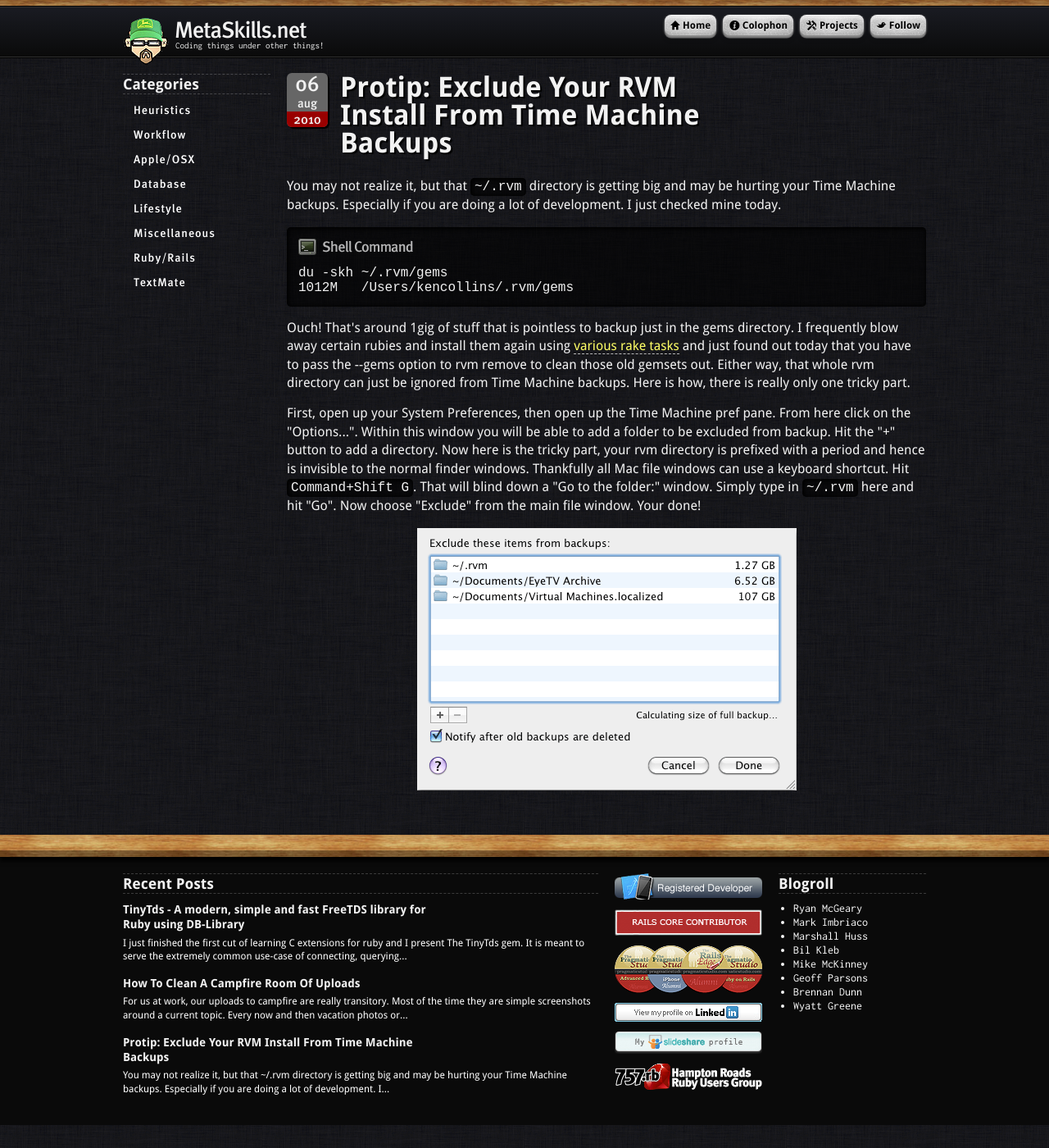
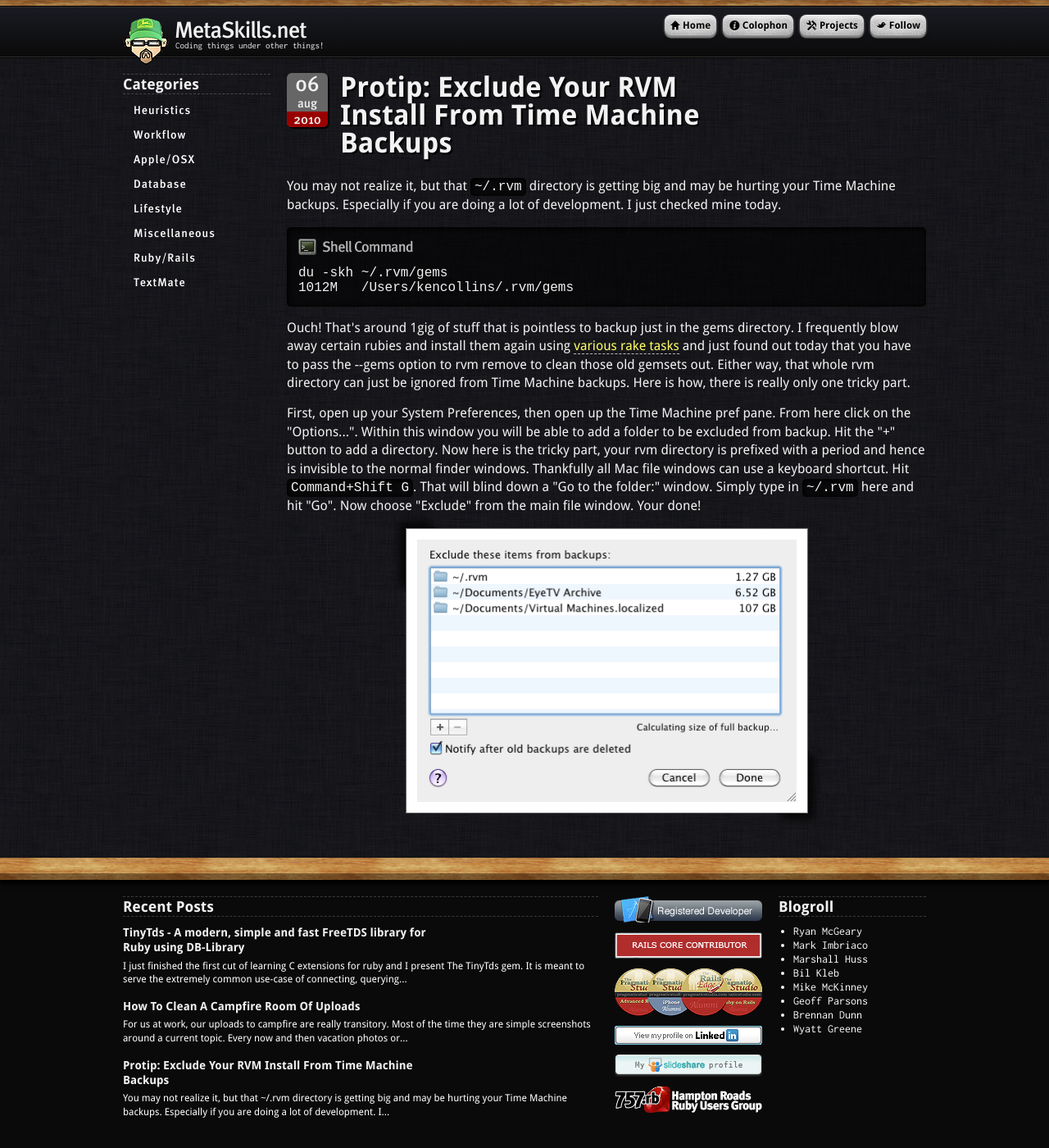
Before and after one commit to codefriendly/metaskills.net, a Jekyll site: the page built from _posts/2010-08-06-protip-exclude-your-rvm-install-from-timemachine-backups.html, in a window 1280 px wide and 1400 px high, scrolled down 1 px. Shown: the whole window at 82% size. Built offline with Jekyll 4.4.1, drawn with Linux system fonts in a browser that asks for light colours; comment, search, counter and statistics services are not loaded; before the commit the page ends 1373 px from its top, so only the background shows below that.

Commit message:
Finished photo fancy border.

```diff
--- a/resource/site.css
+++ b/resource/site.css
@@ -138,49 +138,6 @@
       width: 780px;
       padding-top: 90px;
       padding-bottom: 20px; }
-      body section#page section#content article#post {
-        /*
-        img.photofancy {
-          display: block;
-          background-color: #fff;
-          padding: 13px;
-          border: 1px solid #666;
-          &:before {
-            content: "";
-            display: block;
-            position: absolute;
-            top: -2px;
-            left: -1px;
-            width: 20px;
-            height: 60px;
-            background-color: red;
-            border: 1px solid yellow;
-          }
-        }
-        */
-        /*
-        span.photofancy {
-          position: relative;
-          display: inline-block;
-          z-index: 210;
-          &:before {
-            z-index: 200;
-            content: "";
-            position: absolute;
-            top: -1px;
-            left: -1px;
-            width: 20px;
-            height: 60px;
-            background-color: red;
-            border: 1px solid yellow;
-          }
-          img {
-            background-color: #fff;
-            padding: 13px;
-            border: 1px solid #666;
-          }
-        }
-        */ }
       body section#page section#content article#post header:after {
         content: ".";
         display: block;
@@ -292,7 +249,38 @@
           background-repeat: no-repeat; }
       body section#page section#content article#post span.photofancy {
         position: relative;
-          z-index: 1; }
+        z-index: 1;
+        display: inline-block; }
+        body section#page section#content article#post span.photofancy:before, body section#page section#content article#post span.photofancy:after {
+          position: absolute;
+          z-index: -1;
+          content: "";
+          width: 40px;
+          height: 80px;
+          display: block;
+          background-color: rgba(0, 0, 0, 0.8);
+          -webkit-border-radius: 4px;
+          -moz-border-radius: 4px;
+          -ms-border-radius: 4px;
+          border-radius: 4px; }
+        body section#page section#content article#post span.photofancy:before {
+          top: -1px;
+          left: -1px;
+          -webkit-box-shadow: -7px -7px 10px rgba(0, 0, 0, 0.7);
+          -moz-box-shadow: -7px -7px 10px rgba(0, 0, 0, 0.7);
+          -ms-box-shadow: -7px -7px 10px rgba(0, 0, 0, 0.7);
+          box-shadow: -7px -7px 10px rgba(0, 0, 0, 0.7); }
+        body section#page section#content article#post span.photofancy:after {
+          bottom: 3px;
+          right: -1px;
+          -webkit-box-shadow: 7px 7px 10px rgba(0, 0, 0, 0.7);
+          -moz-box-shadow: 7px 7px 10px rgba(0, 0, 0, 0.7);
+          -ms-box-shadow: 7px 7px 10px rgba(0, 0, 0, 0.7);
+          box-shadow: 7px 7px 10px rgba(0, 0, 0, 0.7); }
+        body section#page section#content article#post span.photofancy img {
+          padding: 13px;
+          border: 1px solid #666;
+          background-color: #fff; }
       body section#page section#content article#post footer#disqus_thread {
         padding-top: 30px; }
         body section#page section#content article#post footer#disqus_thread a, body section#page section#content article#post footer#disqus_thread a:link, body section#page section#content article#post footer#disqus_thread a:visited, body section#page section#content article#post footer#disqus_thread a:hover, body section#page section#content article#post footer#disqus_thread a:active {
```
Also changed, not shown: _sass/site.scss (+11 -43 lines), assets/exclude_from_timemachine.gif. Lines whose indentation alone changed are shown as unchanged.
